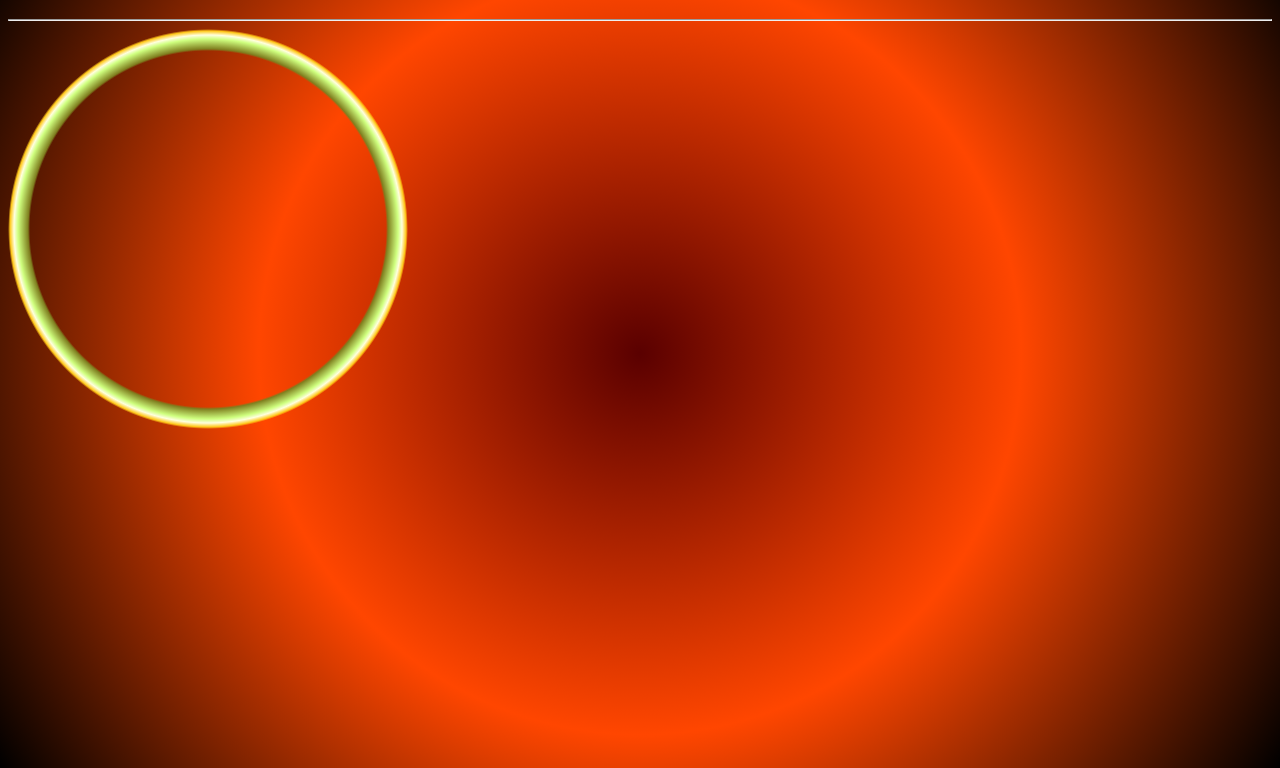
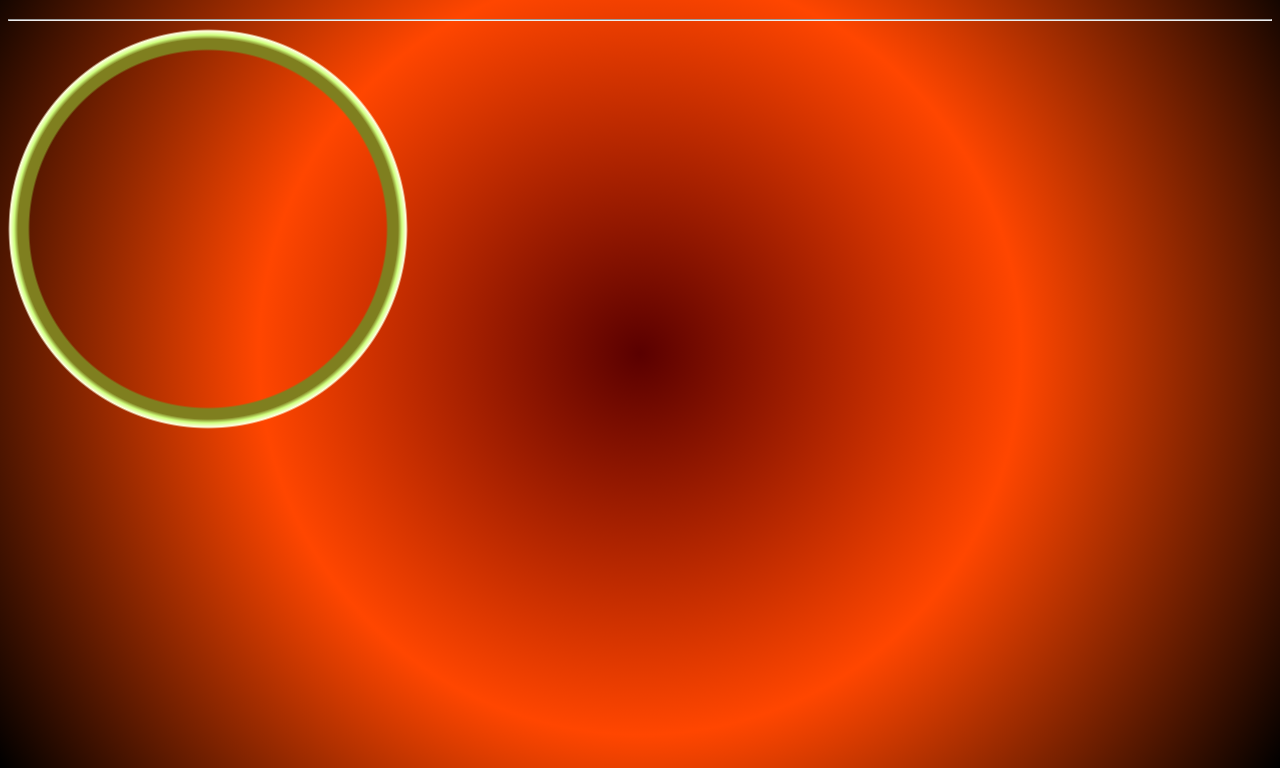
Before and after one commit to J-128/J-128.github.io, a plain HTML site: page index.html in a window 1280 px wide. Shown: the part 61-829 px from the top of the page. Drawn offline with Linux system fonts and the light colour scheme.

Commit message:
Update index.html

```diff
--- a/index.html
+++ b/index.html
@@ -14,7 +14,7 @@
         width:50vh;
         align:center;
         border-radius: 50%;
-        background-image: radial-gradient(circle farthest-side, rgba(128, 128, 32, 0) 89%, #7f7f1f 90%, #cfff7f 95%, #ffffdf 97%, #ffc81a 99%, rgba(255, 200, 26, 0) 100%);
+        background-image: radial-gradient(circle farthest-side, rgba(128, 128, 32, 0) 89%, #7f7f1f 90%, #7f7f1f 95%, #cfff7f 97%, #ffffdf 99%, rgba(255, 200, 26, 0) 100%);
     </style>
   </head>
   <body id=bkg>
```
